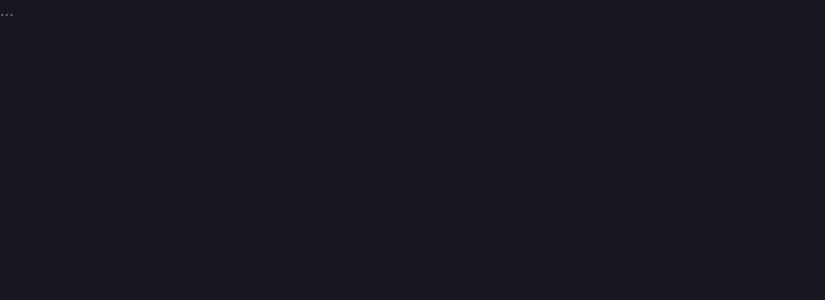
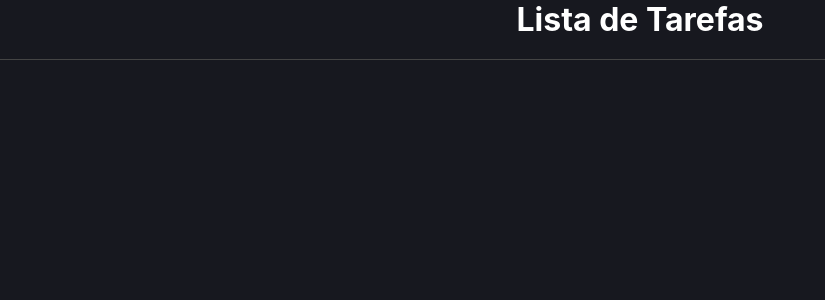
Before and after one commit to pmarq/todolist_typescript_tutorial, a React (Create React App) app: page / in a window 1280 px wide. Shown: the top 300 px of the page, without its empty margins (0-825 px from the left). Built offline with nearby package versions, Linux system fonts and the light colour scheme.

Commit message:
add styles header and area

```diff
--- a/src/App.styles.ts
+++ b/src/App.styles.ts
@@ -5,3 +5,18 @@
     color: #797A81;
     min-height: 100vh;
     `;
+
+export const Area = styled.div`
+    margin:auto;
+    max-width: 980;
+    padding: 10px;
+`;
+
+export const Header = styled.h1`
+    margin:0;
+    padding:0;
+    color: #fff;
+    text-align: center;
+    border-bottom: 1px solid #444;
+    padding-bottom: 20px;
+`;
--- a/src/App.tsx
+++ b/src/App.tsx
@@ -4,7 +4,7 @@
 function App() {
   return (
     <C.Container>
-      ...
+      <C.Header>Lista de Tarefas</C.Header>
     </C.Container>
 
   );
```
